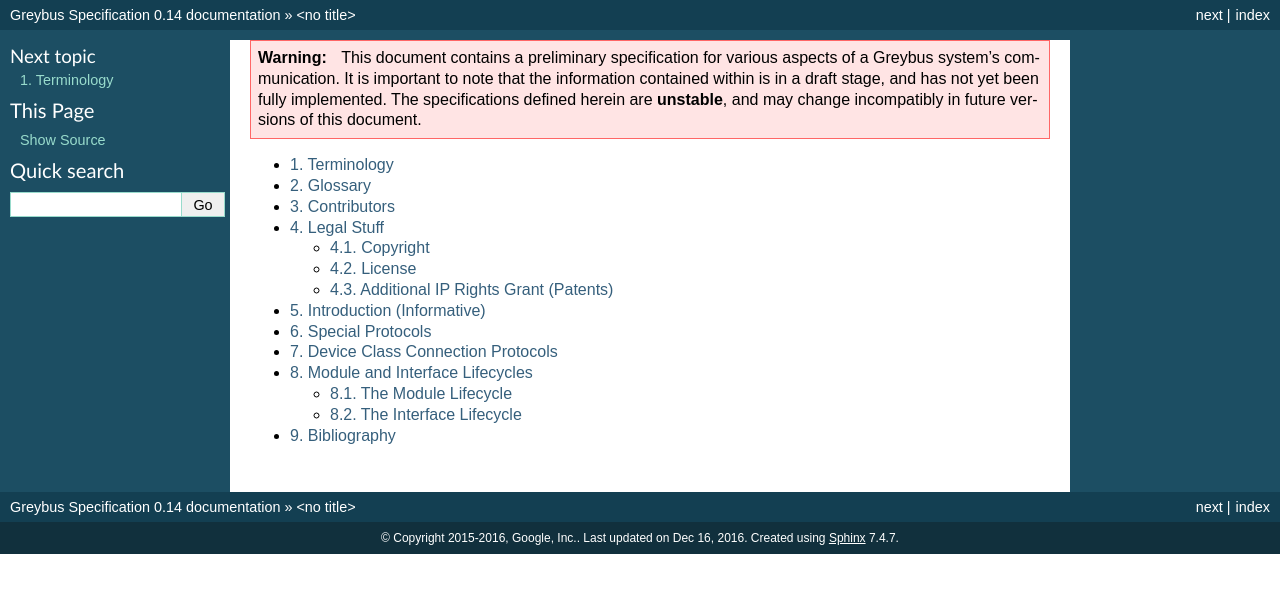
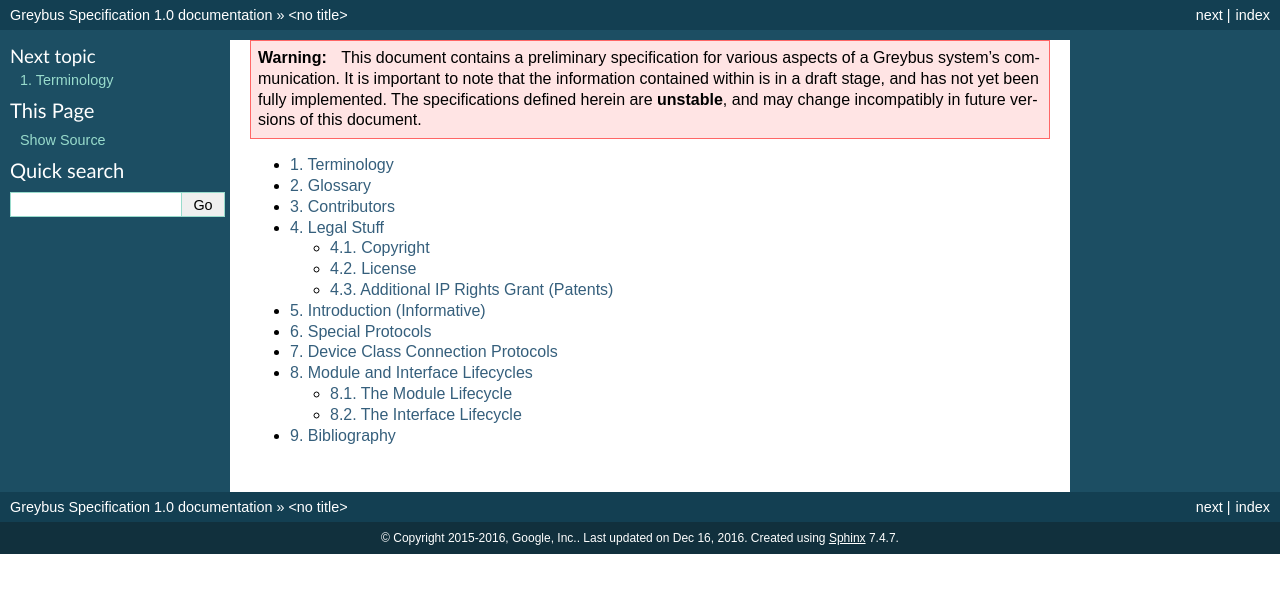
Before and after one commit to projectara/greybus-spec, a Sphinx documentation site: the page built from source/index.rst, in a window 1280 px wide. Shown: the top 593 px of the page. Built offline with Sphinx 7.4.7, drawn with Linux system fonts in a browser that asks for light colours; pages that are not in the unit, such as notebooks, are missing from menus.

Commit message:
1.0 Release!
Let's draw a line in the sand and call it good enough for now.  This
describes the existing 4.9 Linux kernel Greybus code.

Signed-off-by: Greg Kroah-Hartman <gregkh@google.com>

```diff
--- a/source/conf.py
+++ b/source/conf.py
@@ -74,9 +74,9 @@ copyright = u'2015-2016, Google, Inc.'
 # built documents.
 #
 # The short X.Y version.
-version = '0.14'
+version = '1.0'
 # The full version, including alpha/beta/rc tags.
-release = '0.14'
+release = '1.0'
 
 # The language for content autogenerated by Sphinx. Refer to documentation
 # for a list of supported languages.
```
